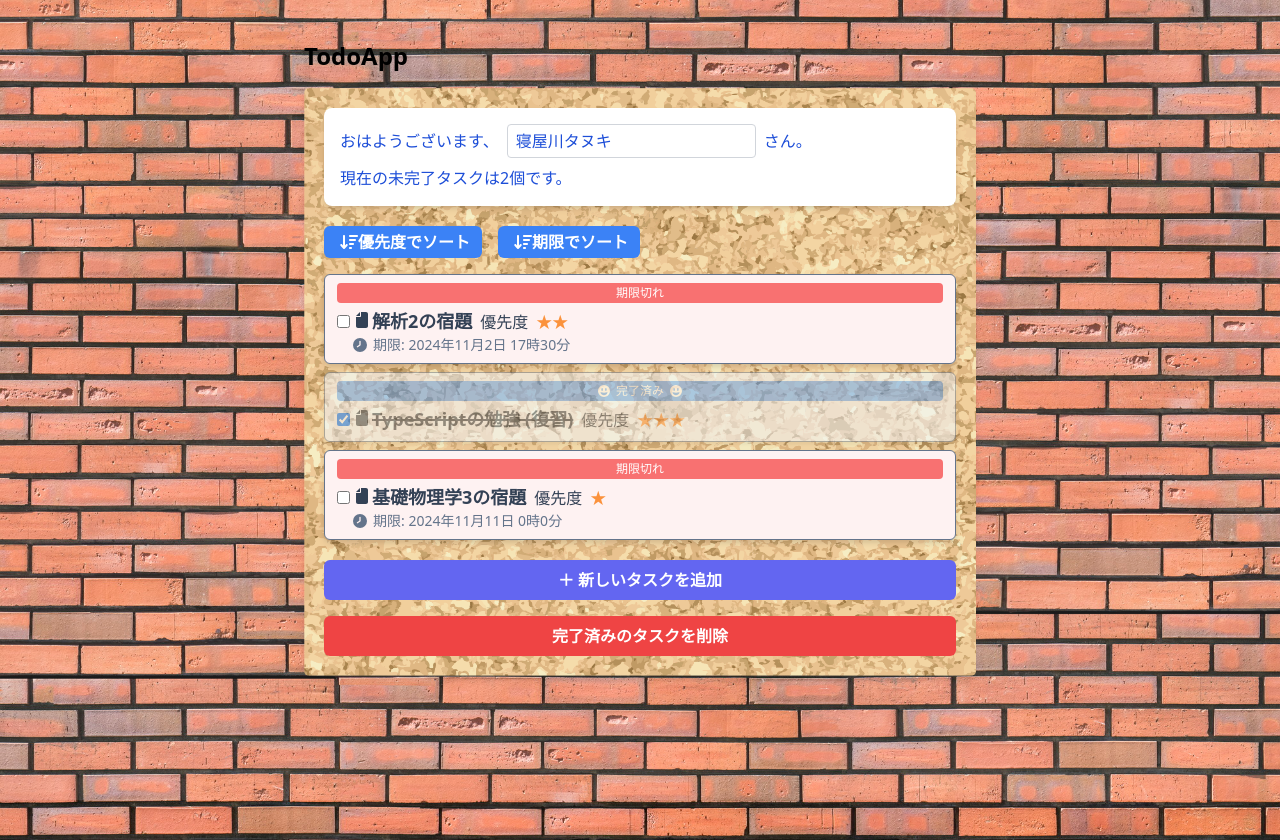
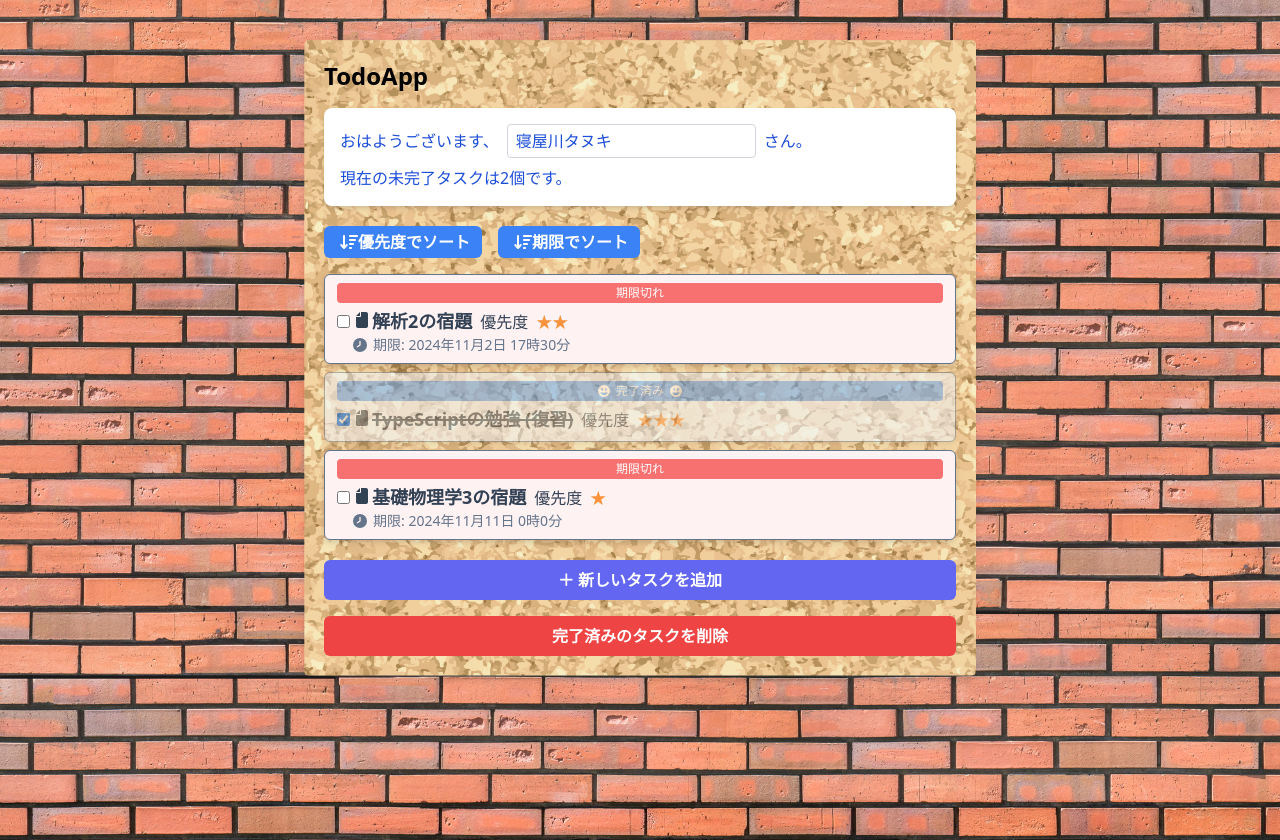
Before and after one commit to Tsubasa213/react-todo-app, a React (Vite) app: page / in a window 1280 px wide. Built offline with nearby package versions, Linux system fonts and the light colour scheme.

Commit message:
update App.tsx

```diff
--- a/src/App.tsx
+++ b/src/App.tsx
@@ -160,8 +160,8 @@ const App = () => {
 
   return (
     <div className="mx-4 mt-10 max-w-2xl md:mx-auto">
-      <h1 className="mb-4 text-2xl font-bold">TodoApp</h1>
       <div className="cork-board">
+        <h1 className="mb-4 text-2xl font-bold">TodoApp</h1>
         <div className="mb-4">
           <WelcomeMessage
             name={userName}
```
